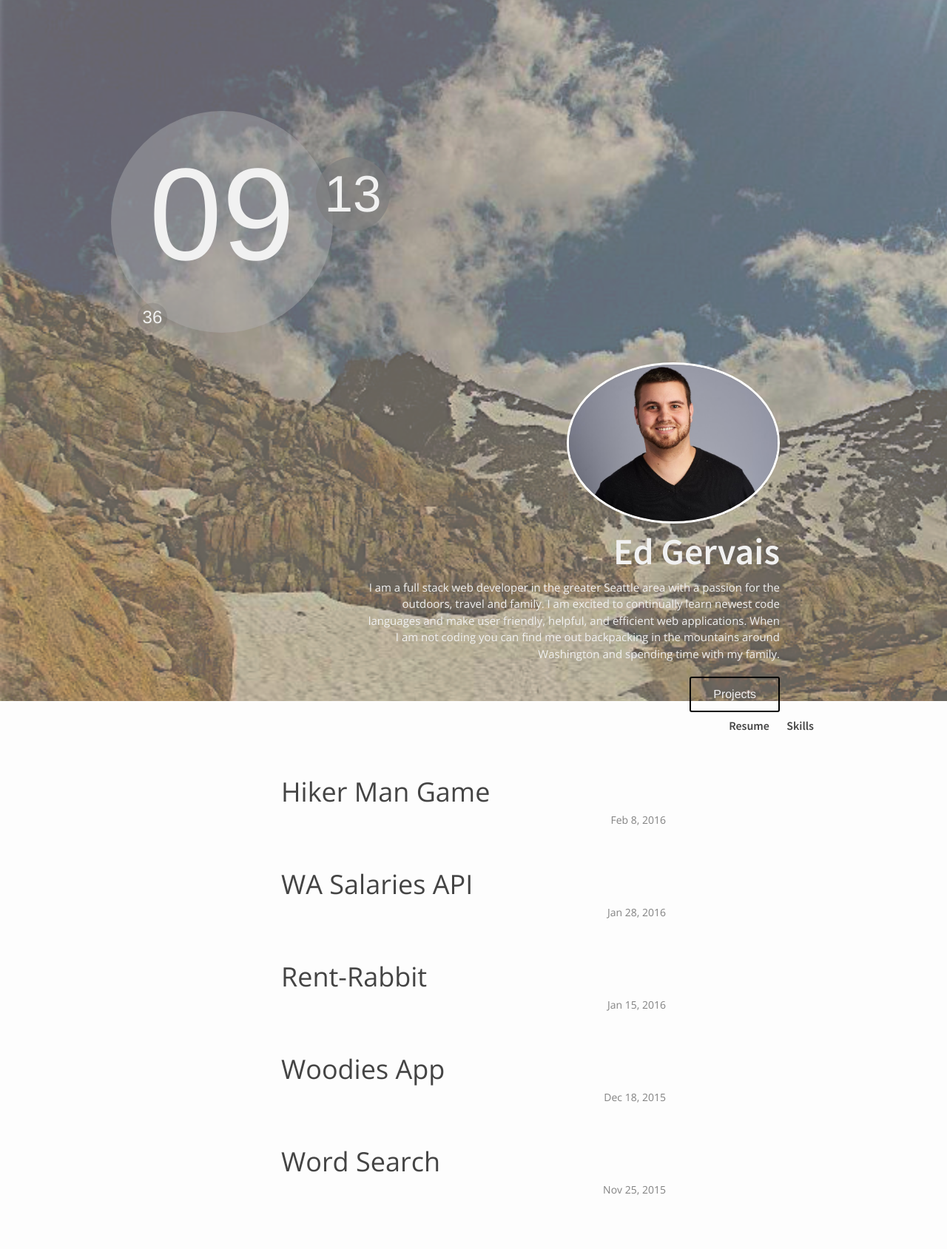
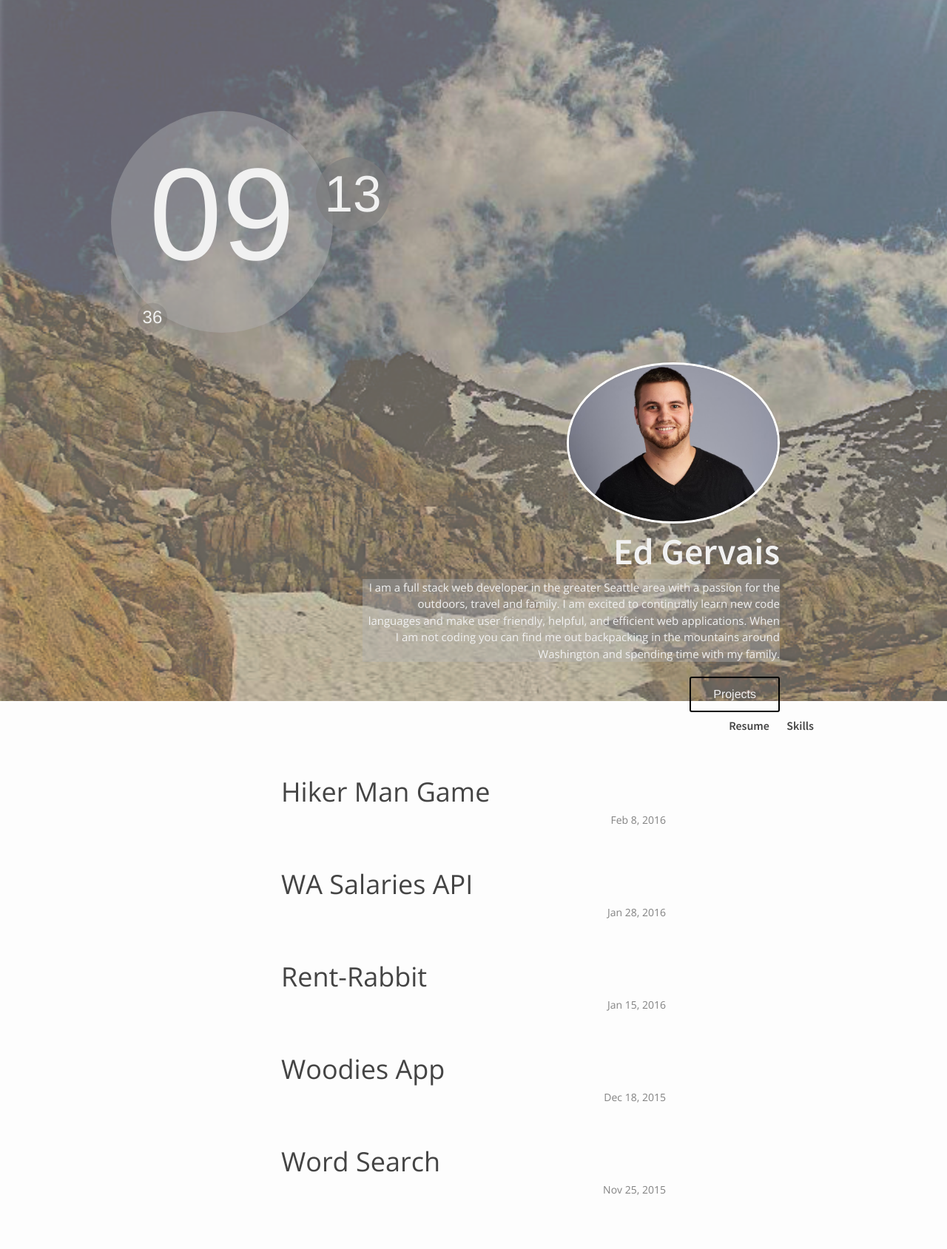
Before and after one commit to egervais7/myPortfolio, a Jekyll site: the page built from index.html, in a window 1280 px wide. Shown: the whole page at 74% size. Built offline with Jekyll 4.4.1, drawn with Linux system fonts in a browser that asks for light colours.

Commit message:
fixed a few grammar mistakes and gave description a background color

```diff
--- a/_config.yml
+++ b/_config.yml
@@ -1,7 +1,7 @@
 # Site settings
 title: Ed Gervais
 email: e.a.gervais7@gmail.com
-description: "I am a full stack web developer in the greater Seattle area with a passion for the outdoors, travel and family. I am excited to continually learn newest code languages and make user friendly, helpful, and efficient web applications. When I am not coding you can find me out backpacking in the mountains around Washington and spending time with my family."
+description: "I am a full stack web developer in the greater Seattle area with a passion for the outdoors, travel and family. I am excited to continually learn new code languages and make user friendly, helpful, and efficient web applications. When I am not coding you can find me out backpacking in the mountains around Washington and spending time with my family."
 baseurl: ""
 url: "http://www.edgervais.com"
 twitter_username: egervais7
--- a/_sass/_layout.scss
+++ b/_sass/_layout.scss
@@ -211,6 +211,9 @@
     -o-background-size: cover;
     background-size: cover;
 }
+.desc {
+  background-color: rgba(181, 181, 181, 0.4);
+}
 
 /**
  * clock css
```
Also changed, not shown: _posts/2016-02-08-hiker-man.md (+1 -1 lines).
